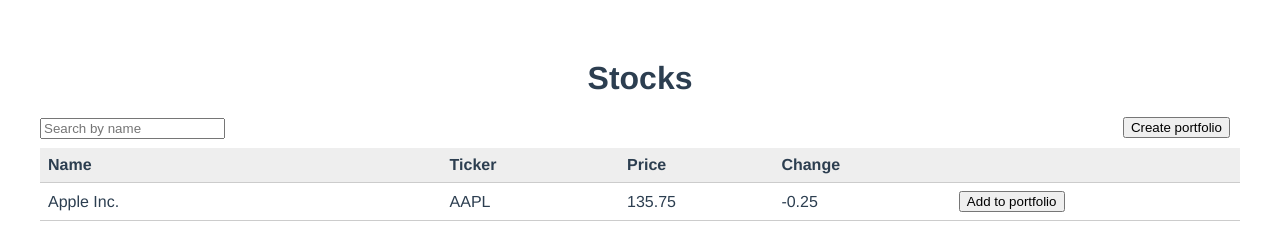
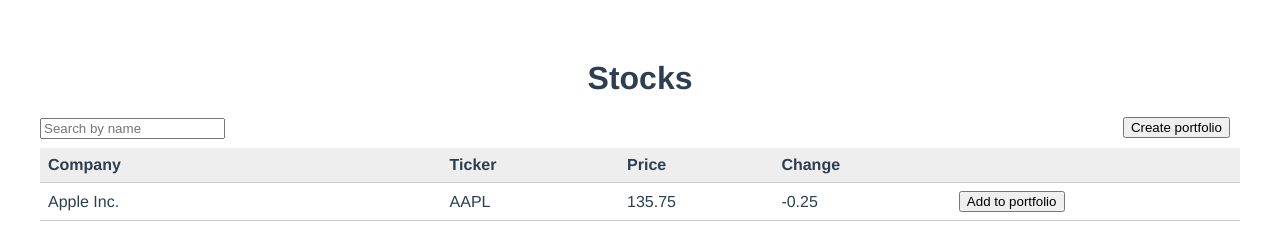
Before and after one commit to mirandaweston/track-your-shares, a Vue app: page / in a window 1280 px wide. Shown: the top 228 px of the page. Built offline with nearby package versions, Linux system fonts and the light colour scheme.

Commit message:
Changing 'Name' table header to 'Company'

```diff
--- a/src/components/HomePage.vue
+++ b/src/components/HomePage.vue
@@ -10,7 +10,7 @@
     <table>
       <thead>
         <tr>
-          <th>Name</th>
+          <th>Company</th>
           <th>Ticker</th>
           <th>Price</th>
           <th>Change</th>
```
Also changed, not shown: 1 other file (tests, documents, lock files or other folders).
